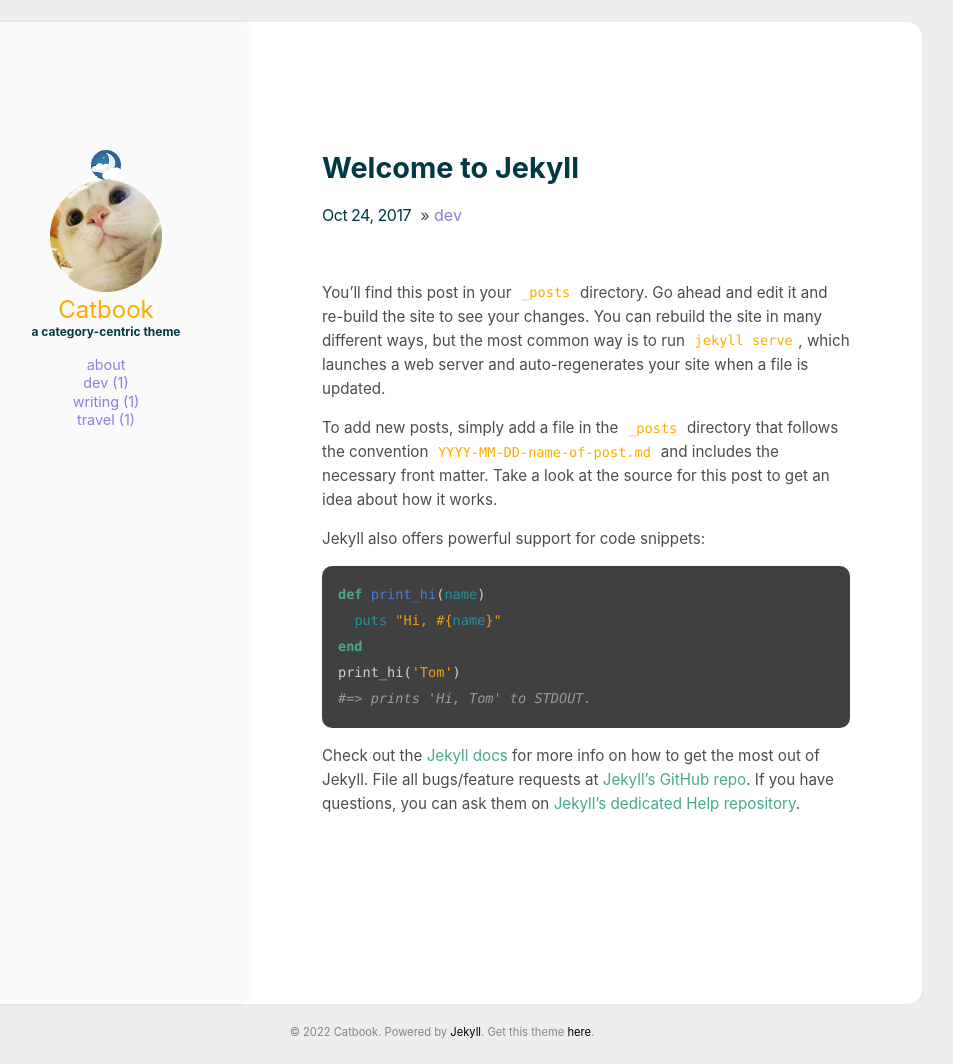
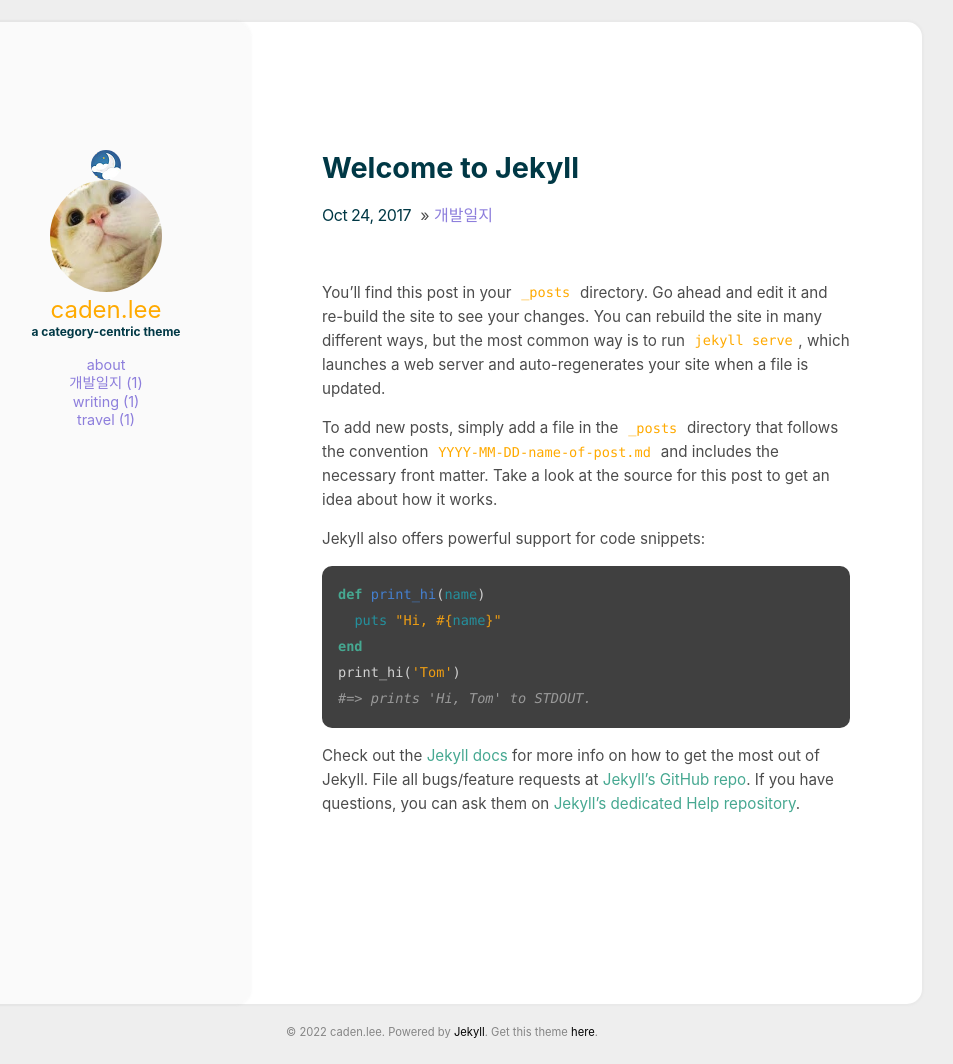
Before and after one commit to LeeKangMo/introduce-blog, a Jekyll site: the page built from _posts/2017-10-24-welcome.md, in a window 1280 px wide. Shown: the whole page, without its empty margins (198-1151 px from the left). Built offline with Jekyll 4.4.1, drawn with Linux system fonts in a browser that asks for light colours.

Commit message:
개발테스트

```diff
--- a/_config.yml
+++ b/_config.yml
@@ -20,7 +20,7 @@
     app_id: #your cusdis app_id
 
 user:
-  name: Catbook
+  name: caden.lee
   pic: /assets/img/cat.jpg
   picAlt: "catbook"
   job: a category-centric theme
--- a/_posts/2017-10-24-welcome.md
+++ b/_posts/2017-10-24-welcome.md
@@ -1,6 +1,6 @@
 ---
 title: Welcome to Jekyll
-categories: [dev]
+categories: [개발일지]
 comments: true
 ---
 
```
